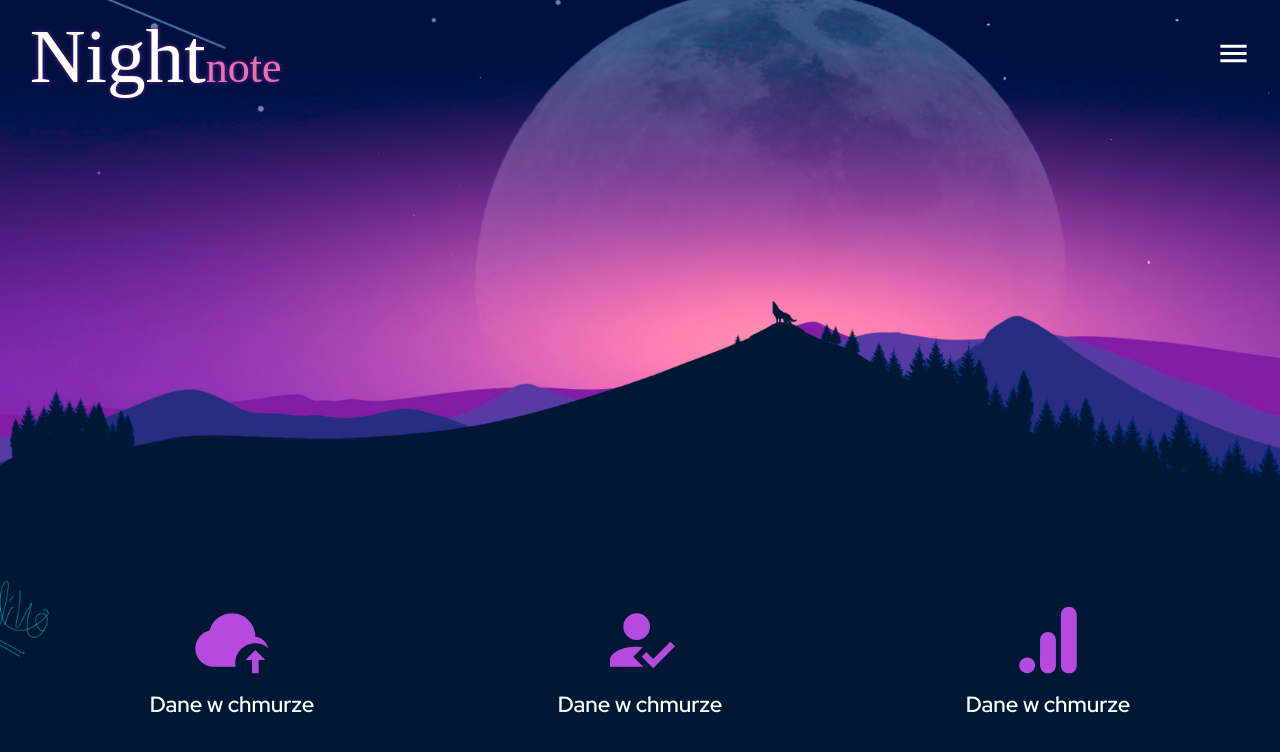
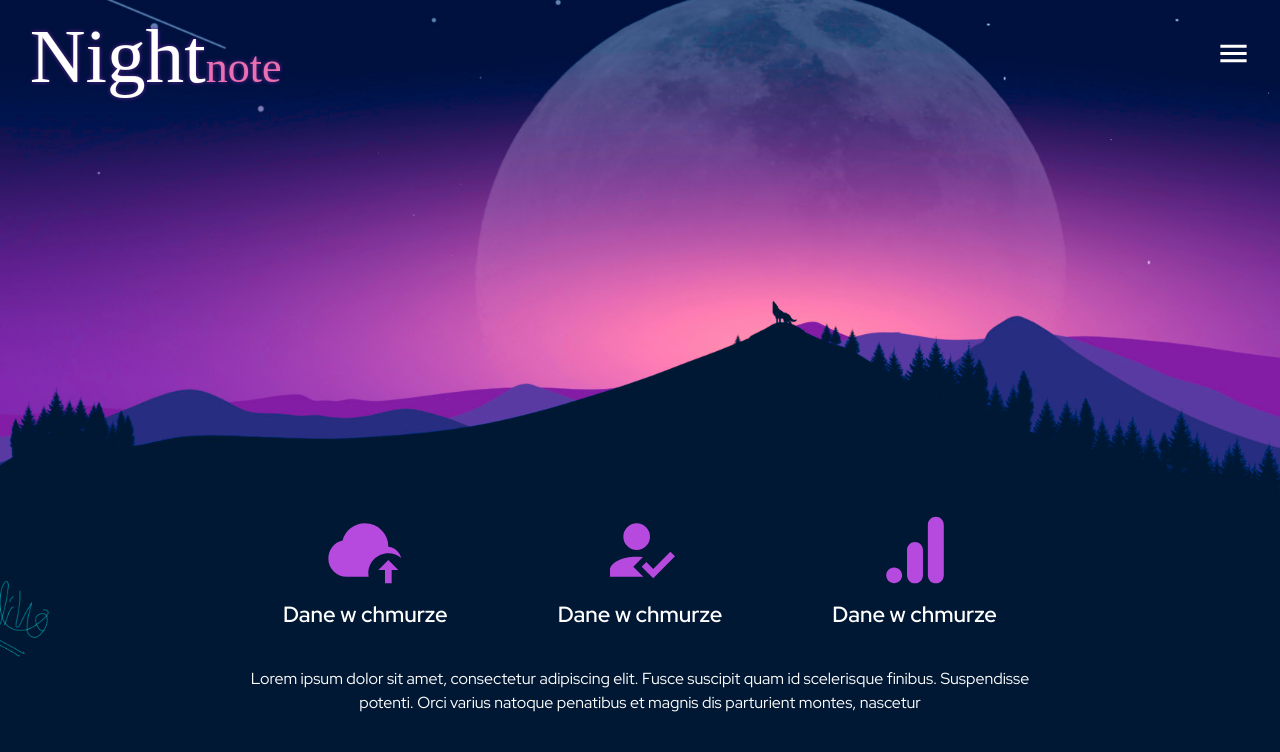
Before and after one commit to DawidDev/sky-note, a React (Create React App) app: page / in a window 1280 px wide. Shown: the top 752 px of the page. Built offline with nearby package versions, Linux system fonts and the light colour scheme.

Commit message:
16.01.2022 - Redactor FeatureBox

```diff
--- a/src/components/FeatureBox/FeatureBox.tsx
+++ b/src/components/FeatureBox/FeatureBox.tsx
@@ -1,40 +1,59 @@
 import React from "react";
-import { Box, Stack, Flex, Text, SimpleGrid, HStack, VStack } from "@chakra-ui/react";
+import {
+  Box,
+  Stack,
+  Flex,
+  Text,
+  SimpleGrid,
+  HStack,
+  VStack,
+} from "@chakra-ui/react";
 import Icon from "@mdi/react";
-import { mdiCloudArrowUp, mdiAccountCheck, mdiGoogleAnalytics   } from "@mdi/js";
+import { mdiCloudArrowUp, mdiAccountCheck, mdiGoogleAnalytics } from "@mdi/js";
 
 const FeatureBox = ({ text }: any) => {
-
   return (
+    <Box mb="84px">
       <SimpleGrid
         columns={{
           base: 1,
-        md: 3
+          md: 3,
         }}
-      minH="300px"
         w="100%"
         maxW="1200px"
         spacing="24px"
       >
         <VStack justifyContent="center">
           <Box maxW="80px">
-          <Icon path={mdiCloudArrowUp} size="100%" color="#B649DE"/>
+            <Icon path={mdiCloudArrowUp} size="100%" color="#B649DE" />
           </Box>
-        <Text fontSize="22px" fontWeight="600">Dane w chmurze</Text>
+          <Text fontSize="22px" fontWeight="600">
+            Dane w chmurze
+          </Text>
         </VStack>
         <VStack justifyContent="center">
           <Box maxW="80px">
-          <Icon path={mdiAccountCheck} size="100%" color="#B649DE"/>
+            <Icon path={mdiAccountCheck} size="100%" color="#B649DE" />
           </Box>
-        <Text fontSize="22px" fontWeight="600">Dane w chmurze</Text>
+          <Text fontSize="22px" fontWeight="600">
+            Dane w chmurze
+          </Text>
         </VStack>
         <VStack justifyContent="center">
           <Box maxW="80px">
-          <Icon path={mdiGoogleAnalytics} size="100%" color="#B649DE"/>
+            <Icon path={mdiGoogleAnalytics} size="100%" color="#B649DE" />
           </Box>
-        <Text fontSize="22px" fontWeight="600">Dane w chmurze</Text>
+          <Text fontSize="22px" fontWeight="600">
+            Dane w chmurze
+          </Text>
         </VStack>
       </SimpleGrid>
+      <Text textAlign="center" maxW="800px" mt="36px">
+        Lorem ipsum dolor sit amet, consectetur adipiscing elit. Fusce suscipit
+        quam id scelerisque finibus. Suspendisse potenti. Orci varius natoque
+        penatibus et magnis dis parturient montes, nascetur
+      </Text>
+    </Box>
   );
 };
 export default FeatureBox;
```
Lines whose indentation alone changed are shown as unchanged.
